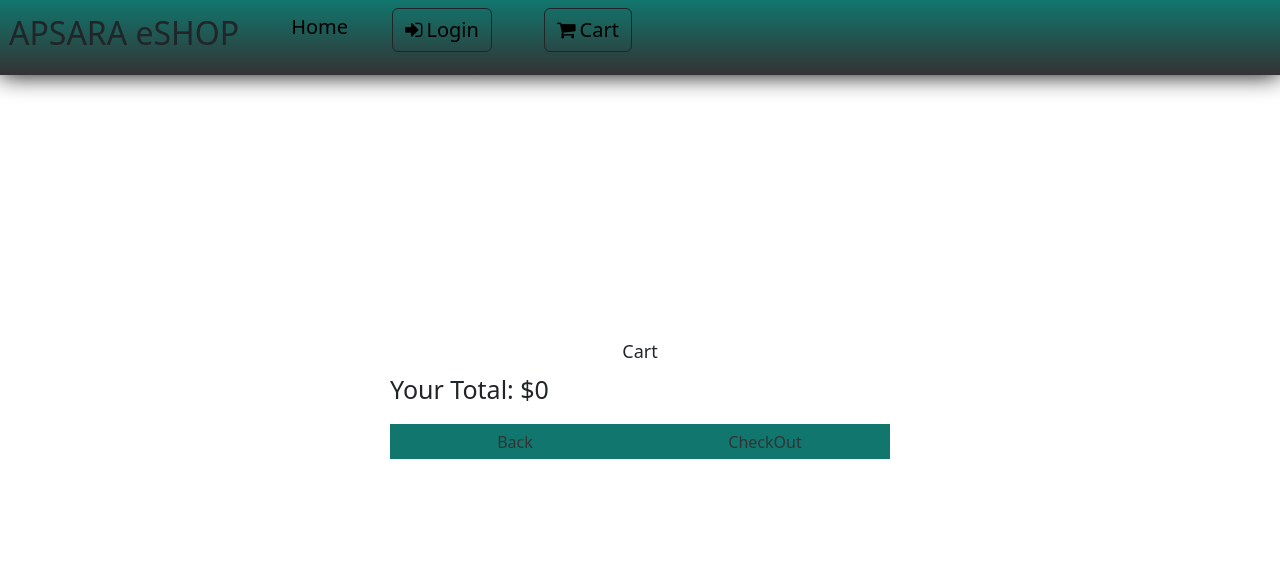
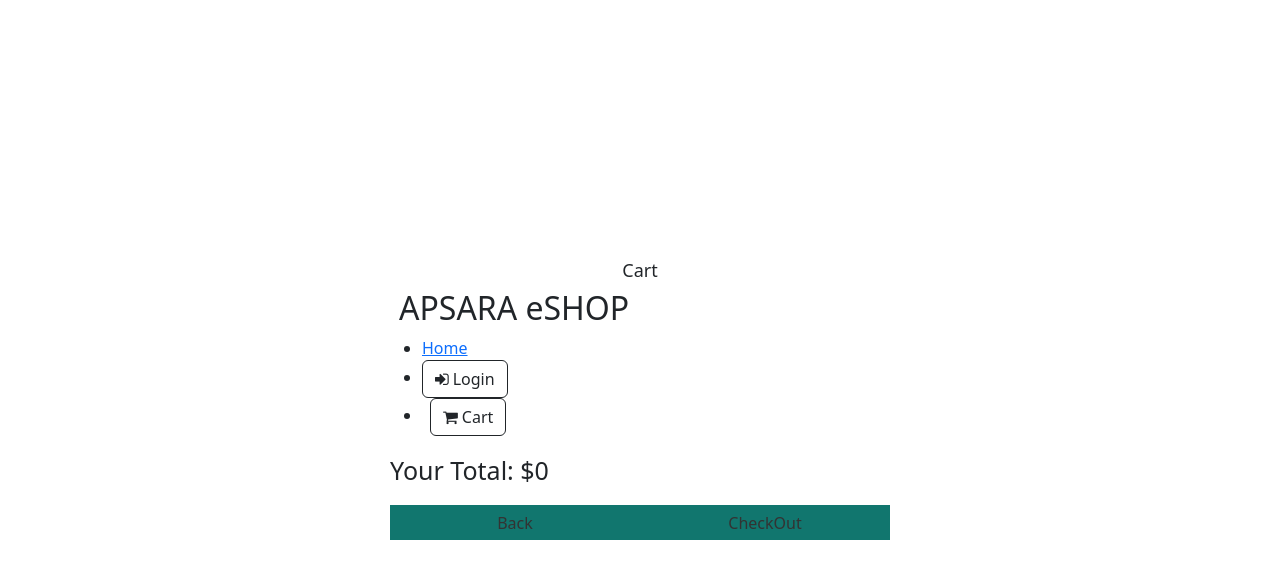
Before and after one commit to Phiroun-Capstone-Project/Apsara-eShop, a React (Vite) app: page /Cart in a window 1280 px wide. Shown: the top 578 px of the page. Built offline with nearby package versions, Linux system fonts and the light colour scheme.

Commit message:
navbar issue

```diff
--- a/src/components/Navbar.jsx
+++ b/src/components/Navbar.jsx
@@ -1,9 +1,9 @@
 import { Link } from 'react-router-dom';
 import '../style/navbar.css';
 
-export default function NavBar() {
+export default function Navbar() {
     return (
-        <nav className='NavBar'>
+        <nav className='Navbar'>
             <h2> <a className="brand-name"> APSARA eSHOP </a></h2>
             <ul>
                 <li> <Link to="/">Home</Link> </li>
--- a/src/components/products/Product.jsx
+++ b/src/components/products/Product.jsx
@@ -1,7 +1,7 @@
 import { useEffect, useState } from "react"
 import { useNavigate, useParams } from "react-router-dom";
 import { fetchProductById } from "../../API/Products";
-import NavBar from "../NavBar";
+import Navbar from "../Navbar";
 import '../../style/product.css'
 
 export default function ProductSingle(){
@@ -35,7 +35,7 @@ useEffect(() => {
             <button onClick={() =>{navigate('/')}}>Back</button>
         </div>
     </div>
-    <NavBar />
+    <Navbar />
     </>
     )
 }
--- a/src/components/user/SignUp.jsx
+++ b/src/components/user/SignUp.jsx
@@ -2,7 +2,7 @@ import { useNavigate } from "react-router-dom"
 import { fetchAllUsers } from "../../API/users"
 import { useState } from "react"
 import '../../style/signUp.css'
-import NavBar from "../NavBar"
+import NavBar from "../Navbar"
 
 export default function SignUp() {
     const [email, setEmail] = useState('')
--- a/src/pages/Cart.jsx
+++ b/src/pages/Cart.jsx
@@ -1,12 +1,12 @@
 import MyCart from "../components/cart/MyCart"
-import NavBar from "../components/NavBar"
+import Navbar from "../components/Navbar"
 import '../style/cart.css';
 
 export default function Cart() {
     return (
         <>
         <h1 className="title">Cart</h1>
-        <NavBar />
+        <Navbar />
         <MyCart />
         </>
     )
--- a/src/pages/Checkout.jsx
+++ b/src/pages/Checkout.jsx
@@ -1,7 +1,7 @@
 import React, { useState } from "react";
 import { useNavigate } from "react-router-dom";
 import '../style/checkout.css';
-import NavBar from '../components/NavBar';
+import Navbar from '../components/Navbar';
 
 export default function CheckOut() {
   const navigate = useNavigate();
@@ -150,7 +150,7 @@ export default function CheckOut() {
             </form>
           </div>
         </div>
-    <NavBar />
+    <Navbar />
   </>
   );
 }
--- a/src/pages/Home.jsx
+++ b/src/pages/Home.jsx
@@ -1,12 +1,12 @@
-import NavBar from "../components/NavBar";
-import Products from "../components/products/ProductList"
+import Navbar from "../components/Navbar";
+import ProductList from "../components/products/ProductList"
 import "../style/home.css";
 
 export default function Home() {
     return (
         <>
-        <NavBar />
-        <Products />
+        <Navbar />
+        <ProductList />
         </>
     );
 }
--- a/src/pages/Profile.jsx
+++ b/src/pages/Profile.jsx
@@ -1,10 +1,10 @@
 import Login from '../components/user/Login';
-import NavBar from '../components/NavBar';
+import Navbar from '../components/Navbar';
 
 export default function Profile() {
     return (
         <>
-        <NavBar />
+        <Navbar />
         <Login />
         </>
     );
```
